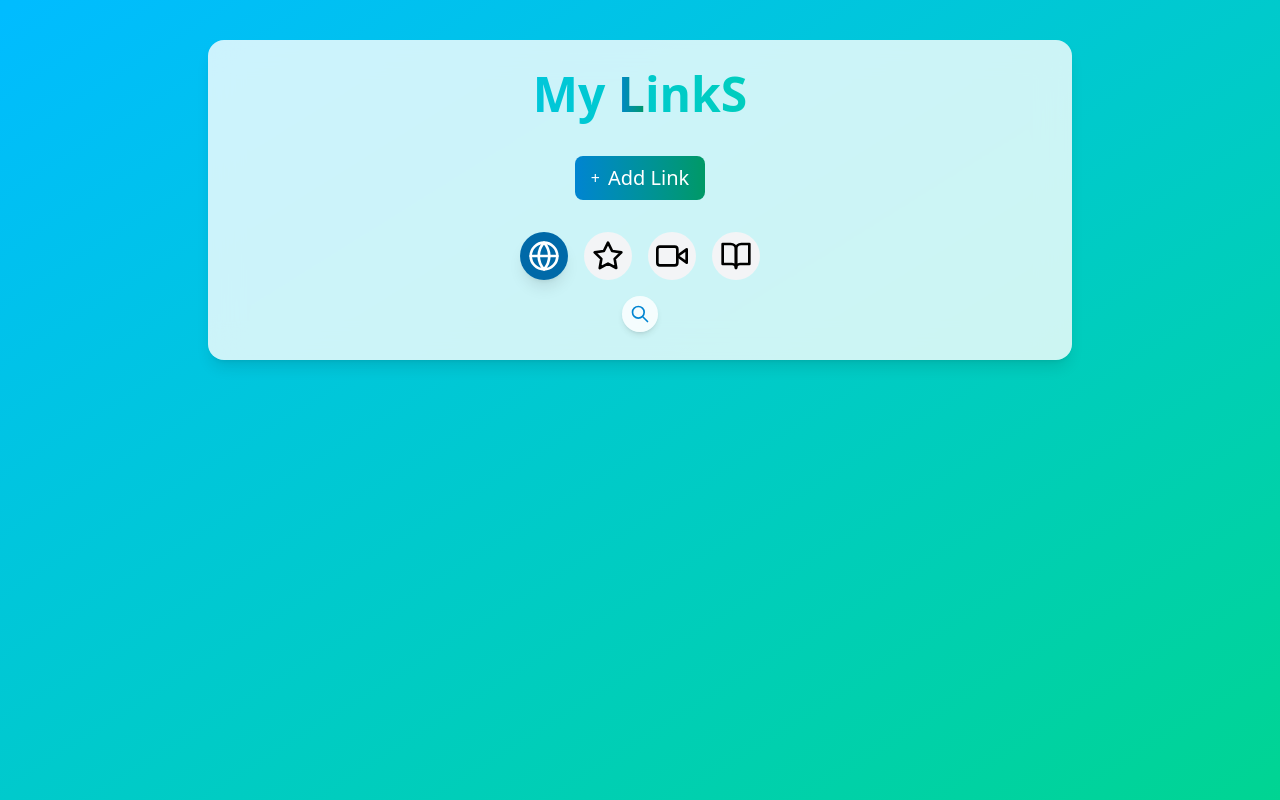
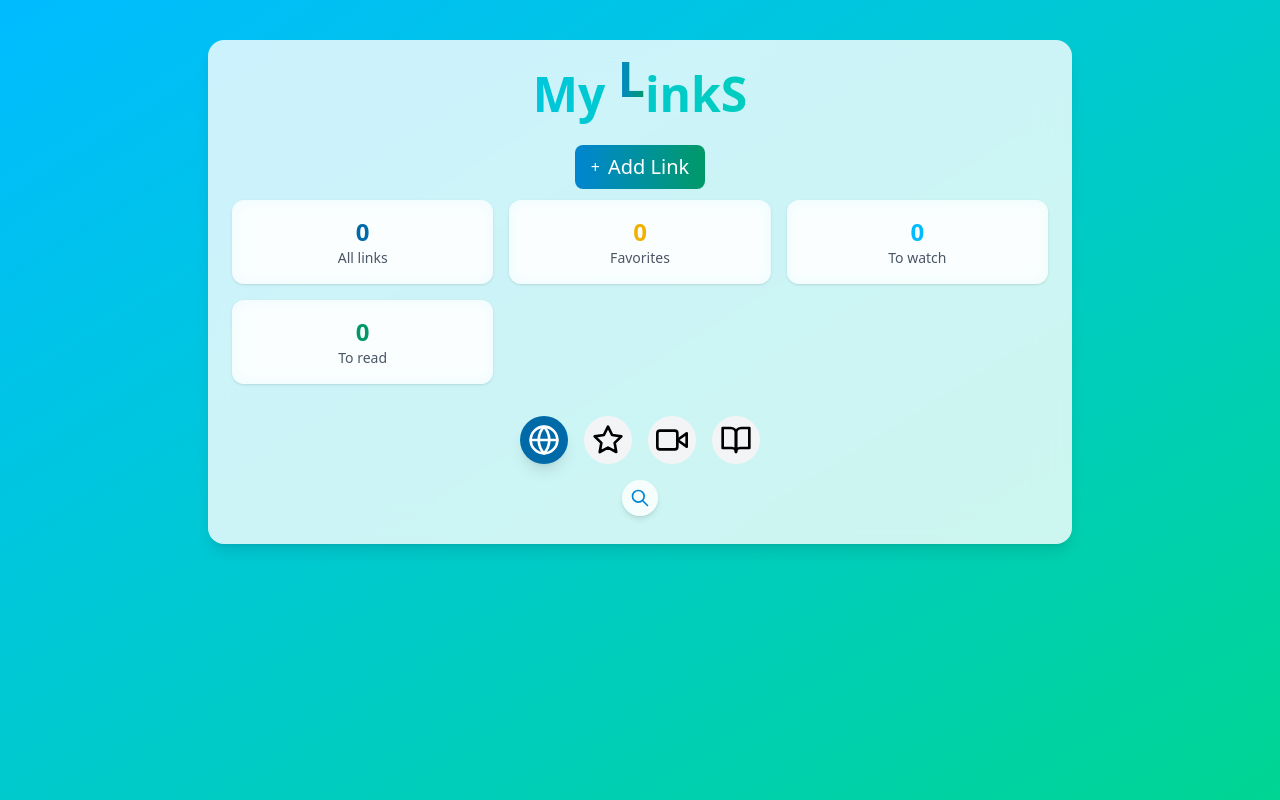
Before and after one commit to KrzyKerlin/LinkS, a Vue app in the folder frontend/: page / in a window 1280 px wide. Built offline with nearby package versions, Linux system fonts and the light colour scheme.

Commit message:
feat: add statistical calculations for link categories (#008)

```diff
--- a/frontend/src/components/LinkManager.vue
+++ b/frontend/src/components/LinkManager.vue
@@ -5,16 +5,31 @@
                 <h1 class="text-5xl font-extrabold text-center mb-8 bg-gradient-to-r from-sky-400 to-emerald-400 bg-clip-text text-transparent leading-tight">
                 My <span class="animate-bounce inline-block bg-gradient-to-r from-sky-600 to-emerald-600 bg-clip-text text-transparent">L</span>inkS
                 </h1>
-                    <div class="flex justify-center">
-                        <button @click="openAddLinkModal" class="px-4 py-2 bg-gradient-to-r from-sky-600 to-emerald-600 text-white rounded-lg hover:bg-sky-600 transition-colors flex items-center space-x-2 cursor-pointer animate-bounce">
+                <div class="flex justify-center">
+                    <button @click="openAddLinkModal" class="px-4 py-2 bg-gradient-to-r from-sky-600 to-emerald-600 text-white rounded-lg hover:bg-sky-600 transition-colors flex items-center space-x-2 cursor-pointer animate-bounce">
                             <span>+</span> <h2 class="text-xl">Add Link</h2>
-                        </button>
+                    </button>
+                </div>
+                <div class="grid grid-cols-3 gap-4 mb-6">
+                    <div class="bg-white/60 backdrop-blur-sm rounded-xl p-4 text-center hover:bg-white/70 transition-all duration-200 shadow-sm">
+                        <div class="text-2xl font-bold text-sky-700">{{ links.length }}</div>
+                        <div class="text-sm text-gray-600">All links</div>
                     </div>
+                    <div class="bg-white/60 backdrop-blur-sm rounded-xl p-4 text-center hover:bg-white/70 transition-all duration-200 shadow-sm">
+                        <div class="text-2xl font-bold text-yellow-500">{{ favoriteCount }}</div>
+                        <div class="text-sm text-gray-600">Favorites</div>
+                    </div>
+                    <div class="bg-white/60 backdrop-blur-sm rounded-xl p-4 text-center hover:bg-white/70 transition-all duration-200 shadow-sm">
+                        <div class="text-2xl font-bold text-sky-400">{{ watchCount }}</div>
+                        <div class="text-sm text-gray-600">To watch</div>
+                    </div>
+                    <div class="bg-white/60 backdrop-blur-sm rounded-xl p-4 text-center hover:bg-white/70 transition-all duration-200 shadow-sm">
+                        <div class="text-2xl font-bold text-emerald-600">{{ readCount }}</div>
+                        <div class="text-sm text-gray-600">To read</div>
+                    </div>
+                </div>
                 <!-- Filter By Category -->
-                <CategoryFilter
-          :activeFilter="activeFilter"
-          @setFilter="setFilter"
-        />
+                <CategoryFilter :activeFilter="activeFilter" @setFilter="setFilter" />
                 <div class="mt-4 flex justify-center">
                     <Search @search="handleSearch" />
                 </div>
@@ -202,6 +217,17 @@
         localStorage.setItem('activeFilter', filter);
     }
 
+    // Statistics
+    const favoriteCount = computed(() => {
+        return links.value.filter(link => link.favorite === true).length;
+    });
+    const readCount = computed(() => {
+        return links.value.filter(link => link.category === 'READ').length;
+    });
+    const watchCount = computed(() => {
+        return links.value.filter(link => link.category === 'WATCH').length;
+    });
+
     // Drag and drop links
     const dragStart = (event, linkId) => {
         draggedItem.value = linkId;
```
Also changed, not shown: 1 other file (tests, documents, lock files or other folders).
